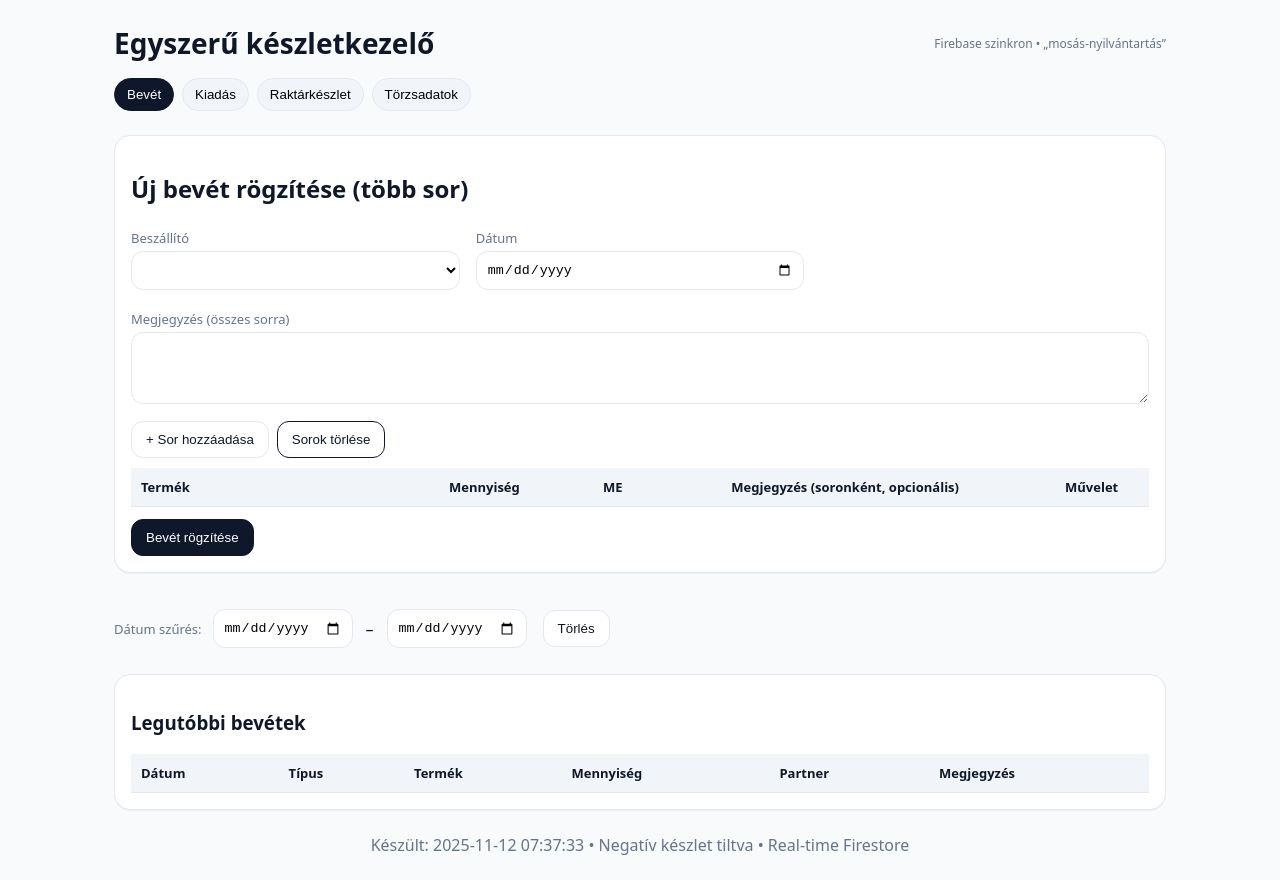
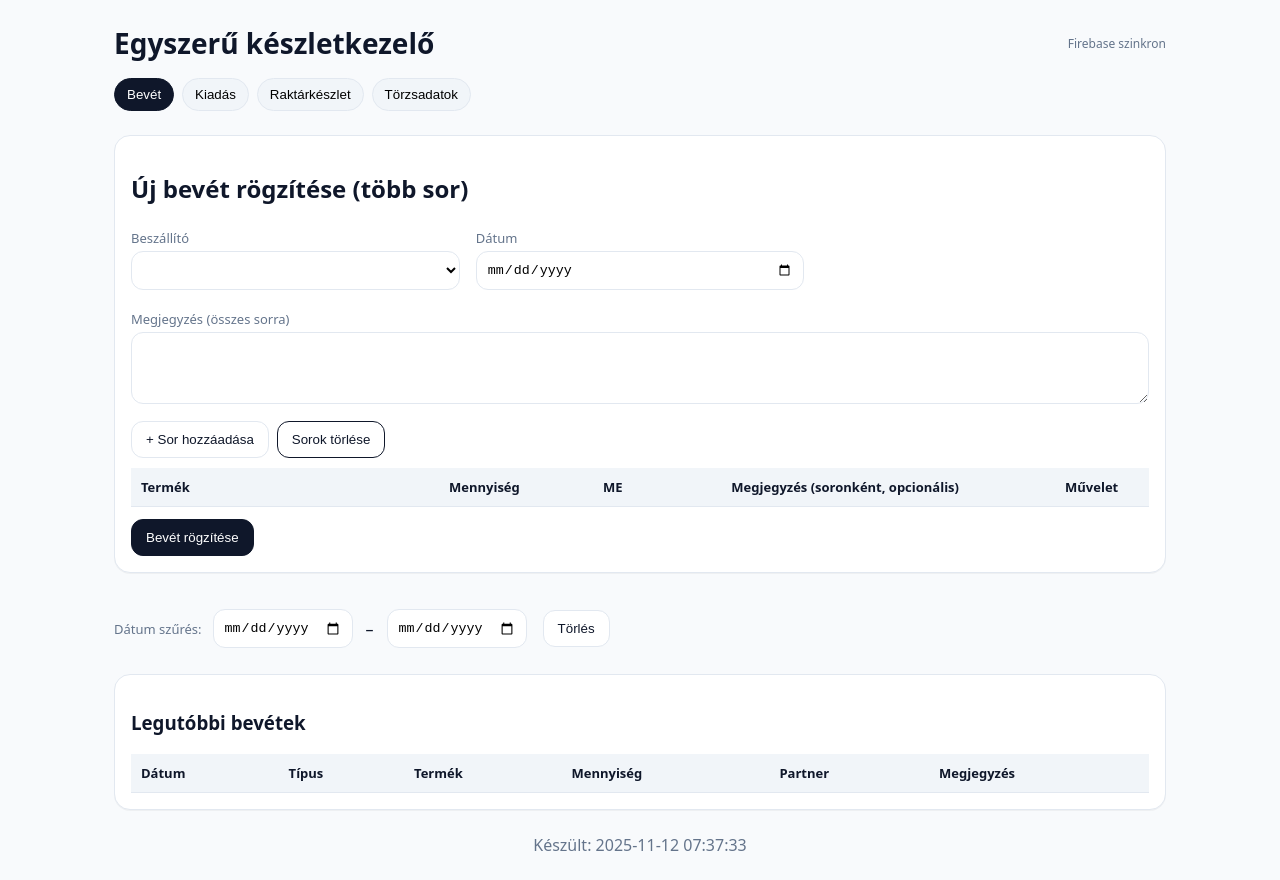
Before and after one commit to molnartom1/raktar, a plain HTML site: page index.html in a window 1280 px wide. Drawn offline with Linux system fonts and the light colour scheme; no server answers.

Commit message:
Update index.html

```diff
--- a/index.html
+++ b/index.html
@@ -78,7 +78,7 @@
   <div class="wrap">
     <header>
       <h1>Egyszerű készletkezelő</h1>
-      <div class="tag">Firebase szinkron • „mosás-nyilvántartás”</div>
+      <div class="tag">Firebase szinkron</div>
     </header>
 
     <div class="tabs">
@@ -338,7 +338,7 @@
     </section>
 
     <footer class="muted" style="text-align:center;margin-top:24px">
-      Készült: <span id="stamp"></span> • Negatív készlet tiltva • Real-time Firestore
+      Készült: <span id="stamp"></span>
     </footer>
   </div>
 
```
